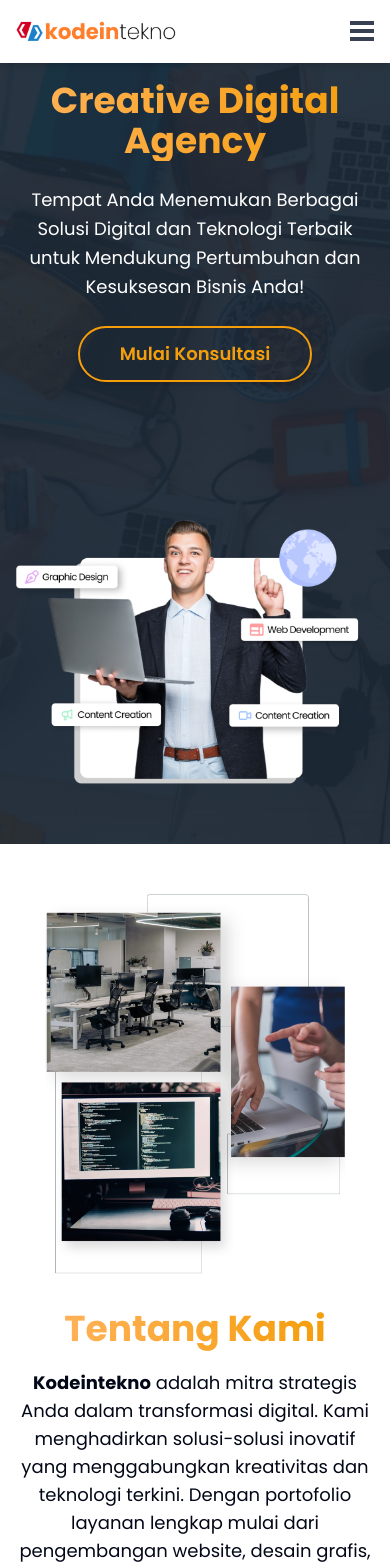
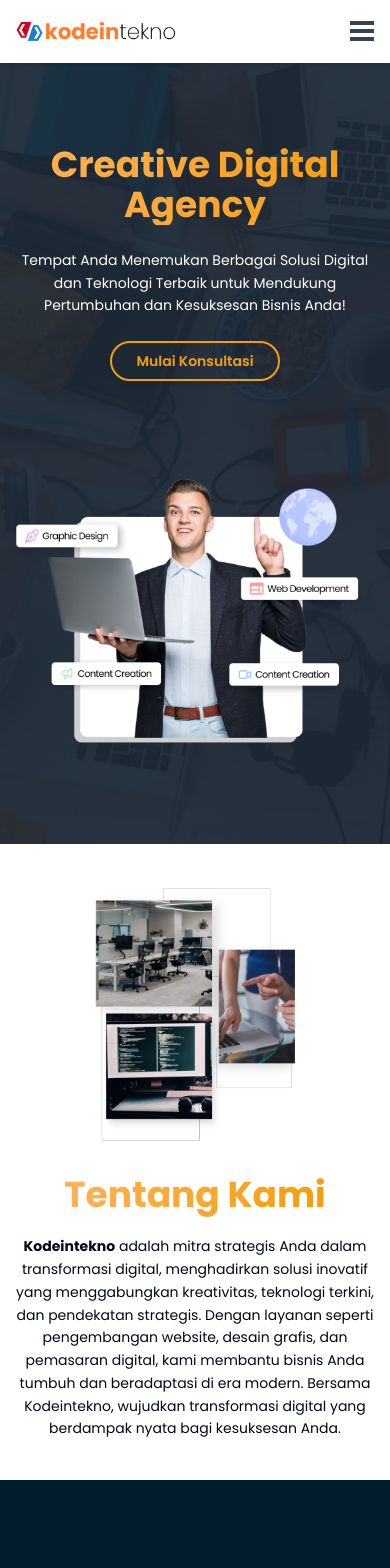
Before and after one commit to kodeintekno/web-kodeintekno, a Next.js app: page / in a window 390 px wide. Shown: the top 1568 px of the page. Built offline with nearby package versions, Linux system fonts and the light colour scheme.

Commit message:
hero and about fix

```diff
--- a/src/components/About.tsx
+++ b/src/components/About.tsx
@@ -1,24 +1,25 @@
 import Image from "next/image";
 import { aboutImg } from "@/assets";
-import {styles} from "./template";
+import { styles } from "./template";
 
 const About = () => {
   return (
-    <div className="h-auto md:h-[95vh] mb-10" id="about">
+    <div className="h-auto  mb-10" id="about">
       <div className="flex flex-col lg:flex-row-reverse mx-4 md:mx-12 lg:mx-[200px] mt-8 md:mt-12 items-center gap-8 lg:gap-16">
         {/* Text Content */}
-        <div className="flex flex-col md:gap-2 lg:gap-2 text-center lg:text-right items-center lg:items-end  basis-2/3">
-          <h1 className={` ${styles.heroHeadText} pb-5`}>
+        <div className="flex flex-col md:gap-2 lg:gap-4 text-center lg:text-right items-center lg:items-end basis-3/4">
+          <h1 className={` ${styles.heroHeadText} pb-5 text-2xl md:text-4xl lg:text-5xl font-bold`}>
             Tentang Kami
           </h1>
-          <p className="text-lg md:text-xl lg:text-2xl max-w-full md:max-w-[80%] lg:max-w-[90%] mx-auto lg:mx-0 lg:leading-9">
-            <span className="font-bold">Kodeintekno</span> adalah mitra strategis Anda dalam transformasi digital. Kami menghadirkan solusi-solusi inovatif yang menggabungkan kreativitas dan teknologi terkini. Dengan portofolio layanan lengkap mulai dari pengembangan website, desain grafis, hingga pemasaran digital, kami membantu bisnis Anda mencapai pertumbuhan yang signifikan dan berkelanjutan.
+          <p className="text-sm md:text-base lg:text-lg max-w-full md:max-w-[80%] lg:max-w-[90%] mx-auto lg:mx-0 leading-relaxed lg:leading-9">
+            <span className="font-bold">Kodeintekno</span> adalah mitra strategis Anda dalam transformasi digital, menghadirkan solusi inovatif yang menggabungkan kreativitas, teknologi terkini, dan pendekatan strategis. Dengan layanan seperti pengembangan website, desain grafis, dan pemasaran digital, kami membantu bisnis Anda tumbuh dan beradaptasi di era modern. Bersama Kodeintekno, wujudkan transformasi digital yang berdampak nyata bagi kesuksesan Anda.
+
           </p>
         </div>
 
         {/* Image Section */}
         <Image
-          className="w-[300px] md:w-[450px] lg:w-[694px] h-auto mx-auto lg:mx-0 order-first lg:order-last basis-1/3"
+          className="w-[200px] md:w-[300px] lg:w-[350px] h-auto mx-auto lg:mx-0 order-first lg:order-last basis-1/4"
           src={aboutImg}
           alt="Tentang Kami Image"
         />
--- a/src/components/Hero.tsx
+++ b/src/components/Hero.tsx
@@ -1,29 +1,31 @@
 import { heroAsset, heroBg } from "@/assets";
 import Image from "next/image";
-import {styles} from "./template"
+import { styles } from "./template";
 
 const Hero = () => {
   return (
     <div
-      className="bg-[#1B2735] flex justify-center items-center bg-cover bg-no-repeat pt-14 h-screen" id="hero"
+      className="bg-[#1B2735] flex justify-center items-center bg-cover bg-no-repeat pt-20 md:pt-24 lg:pt-14 h-screen"
+      id="hero"
       style={{ backgroundImage: `url(${heroBg.src})` }}
     >
-      <div className="container mx-auto px-4 md:px-8 py-8 grid grid-cols-1 lg:grid-cols-2 items-center gap-20">
+      <div className="container mx-auto px-4 md:px-8 py-8 grid grid-cols-1 lg:grid-cols-2 items-center gap-10 lg:gap-20">
         {/* Left Section */}
-        <div className={`  text-center lg:text-left text-white space-y-6`}>
-        <h1 className={` ${styles.heroHeadText}text-4xl md:text-6xl lg:text-7xl font-bold bg-gradient-to-r from-[#ffb158] to-[#f59e0b] text-transparent bg-clip-text`}>
+        <div className={`text-center lg:text-left text-white space-y-6`}>
+          <h1
+            className={` ${styles.heroHeadText} text-3xl md:text-5xl lg:text-7xl font-bold bg-gradient-to-r from-[#ffb158] to-[#f59e0b] text-transparent bg-clip-text`}
+          >
             Creative Digital Agency
           </h1>
 
-          <p className="text-lg md:text-xl lg:text-2xl leading-relaxed max-w-[650px] mx-auto lg:mx-0">
+          <p className="text-sm md:text-base lg:text-xl leading-relaxed max-w-[650px] mx-auto lg:mx-0">
             Tempat Anda Menemukan Berbagai Solusi Digital dan Teknologi Terbaik
             untuk Mendukung Pertumbuhan dan Kesuksesan Bisnis Anda!
           </p>
           <div>
-          <button className=" px-10 py-3 border-2 border-[#F59E0B] text-[#F59E0B] font-semibold rounded-full shadow-md hover:bg-[#F59E0B] hover:text-black transition duration-300 text-lg md:text-xl lg:text-2xl">
+            <button className="px-6 py-2 border-2 border-[#F59E0B] text-[#F59E0B] font-semibold rounded-full shadow-md hover:bg-[#F59E0B] hover:text-black transition duration-300 text-sm md:text-base lg:text-lg">
               Mulai Konsultasi
             </button>
-
           </div>
         </div>
 
@@ -38,7 +40,6 @@ const Hero = () => {
             />
           </div>
         </div>
-
       </div>
     </div>
   );
```
Lines whose indentation alone changed are shown as unchanged.
